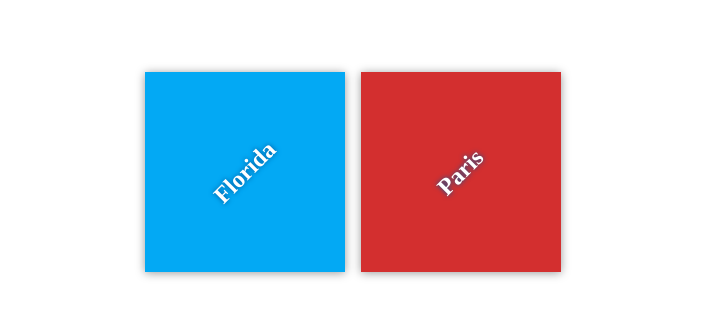
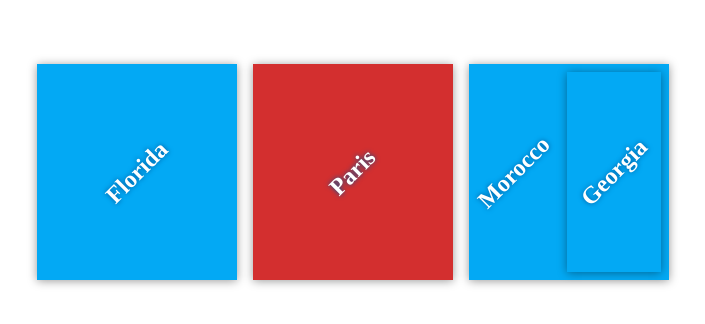
Before and after one commit to DariusG42/my-travel-plans, a plain HTML site: page index.html in a window 1280 px wide. Shown: the part 228-552 px from the top of the page, without its empty margins (287-992 px from the left). Drawn offline with Linux system fonts and the light colour scheme.

Commit message:
added "Morocco" and "Georgia" to the destination

```diff
--- a/index.html
+++ b/index.html
@@ -17,6 +17,12 @@
             <div class="destination" id="paris">
                 <h2>Paris</h2>
             </div>
+            <div class="destination" id="Morocco">
+                <h2>Morocco</h2>
+                <div class="destination" id="Georgia">
+                    <h2>Georgia</h2>
+                </div>
+            </div>
         </div>
     </div>
 
```
